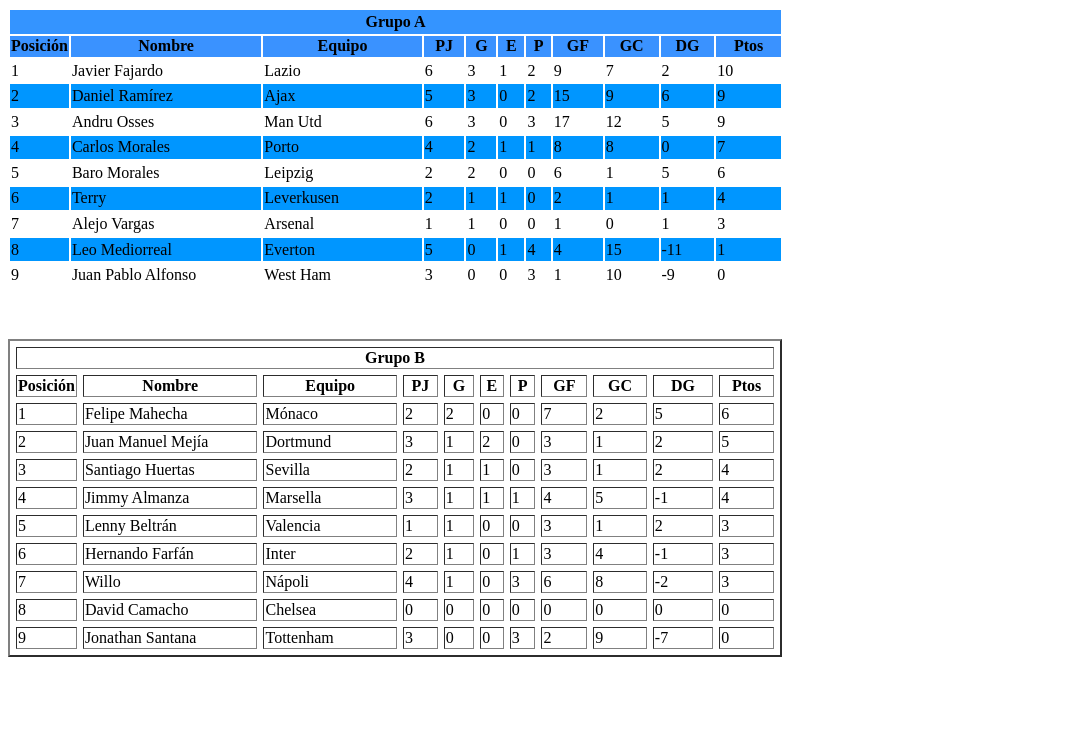
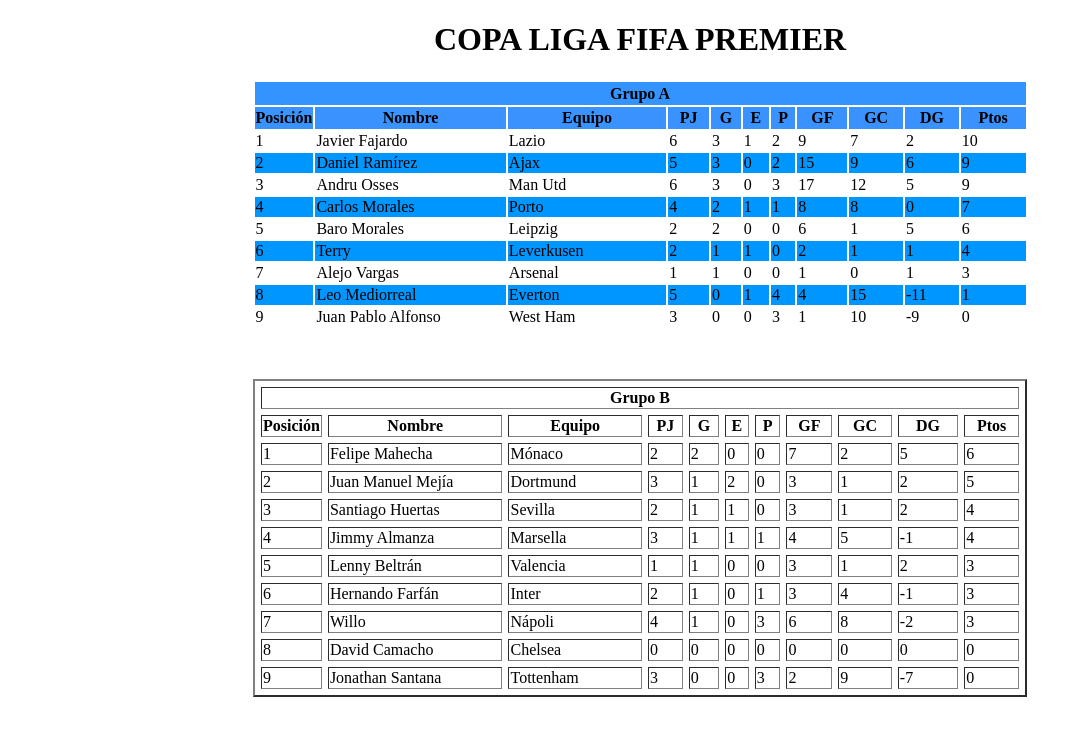
Before and after one commit to subdomestic/subdomestic.github.io, a plain HTML site: page index.html in a window 1280 px wide. Shown: the whole page, without its empty margins (0-1082 px from the left). Drawn offline with Linux system fonts and the light colour scheme.

Commit message:
Update index.html

```diff
--- a/index.html
+++ b/index.html
@@ -5,10 +5,13 @@
     <title>Liga FIFA Premier</title>
   </head>
   <body>
-    <table style="width: 775px; height: 281px;" border="0">
+    <h1 style="text-align: center;"> COPA LIGA FIFA PREMIER
+       </h1>
+    <table style="width: 775px; text-align: left; margin-left: auto; margin-right: auto;"
+      border="0">
       <tbody>
         <tr align="center">
-          <td rowspan="1" colspan="11" style="background-color: #3494ff;"><b>Grupo
+          <td rowspan="1" colspan="11" style="background-color: #3494ff; height: 21.5833px;"><b>Grupo
               A</b></td>
         </tr>
         <tr>
@@ -145,7 +148,9 @@
     </table>
     <p><br>
     </p>
-    <table style="width: 774px; height: 281px;" cellspacing="6" cellpadding="1"
+    <table style="width: 774px; height: 281px; text-align: left; margin-left: auto; margin-right: auto;"
+      cellspacing="6"
+      cellpadding="1"
       border="2">
       <tbody>
         <tr align="center">
```
